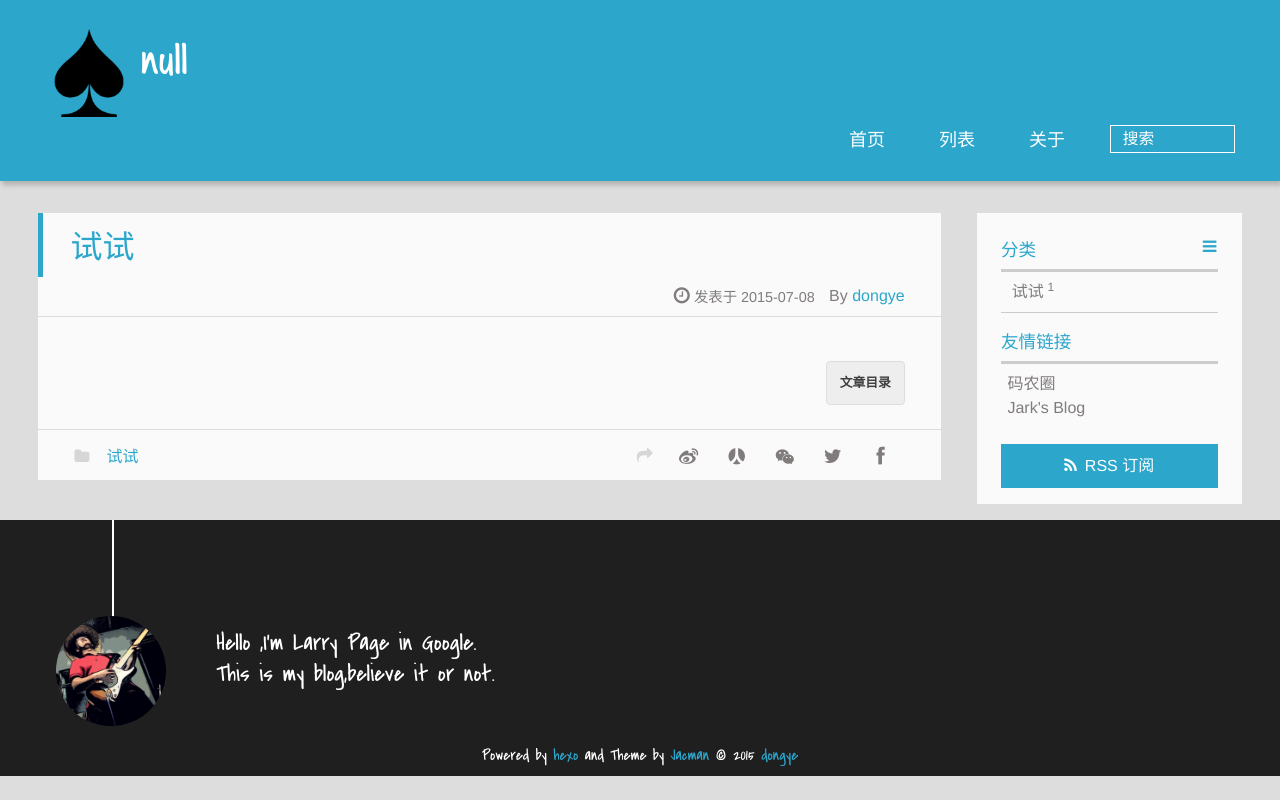
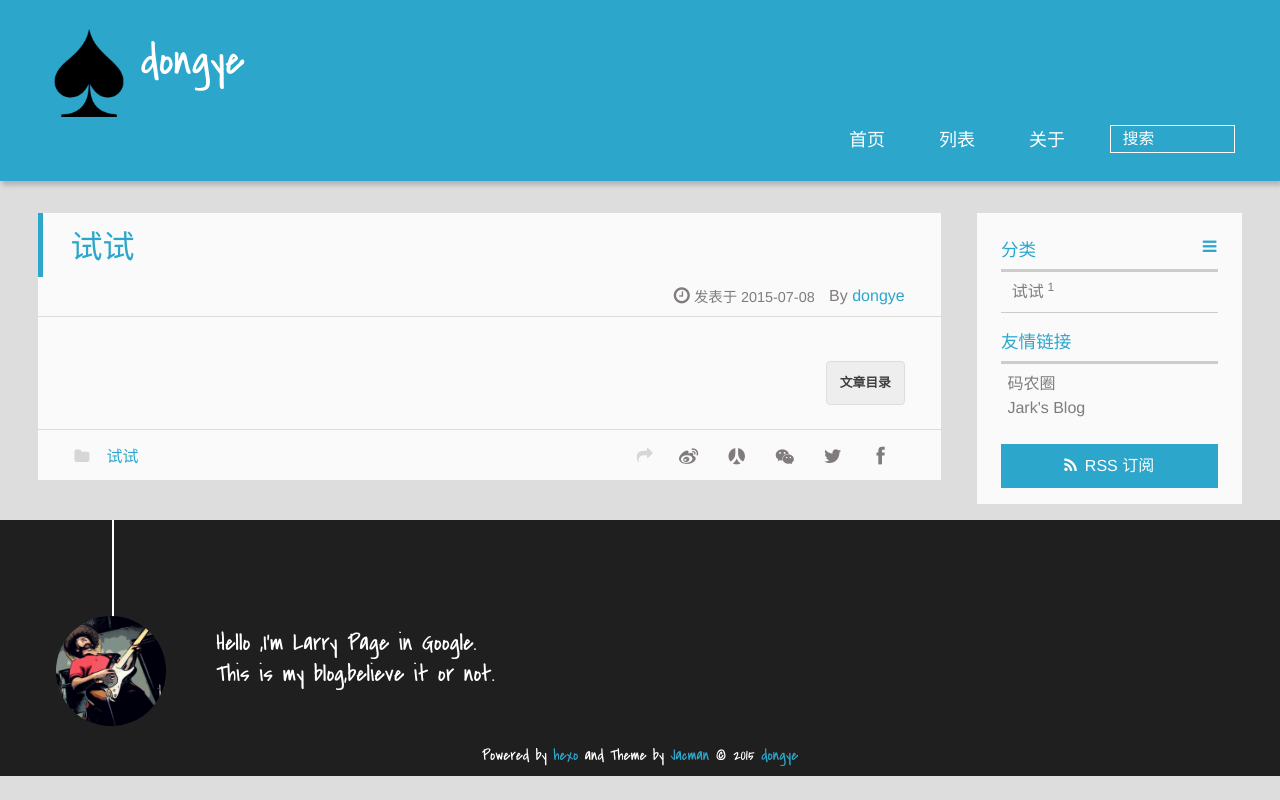
Before and after one commit to DonRoger/DonRoger.github.io, a plain HTML site: page 2015/07/08/试试/index.html in a window 1280 px wide. Drawn offline with Linux system fonts and the light colour scheme.

Commit message:
Site updated: 2015-07-08 13:51:43

```diff
--- a/2015/07/08/试试/index.html
+++ b/2015/07/08/试试/index.html
@@ -4,7 +4,7 @@
 <head>
   <meta charset="UTF-8">
 
-    <title>试试 | null</title>
+    <title>试试 | dongye</title>
     <meta name="viewport" content="width=device-width, initial-scale=1,user-scalable=no">
 
     <meta name="author" content="dongye">
@@ -15,7 +15,7 @@
 <meta property="og:type" content="article">
 <meta property="og:title" content="试试">
 <meta property="og:url" content="http://yoursite.com/2015/07/08/试试/index.html">
-<meta property="og:site_name">
+<meta property="og:site_name" content="dongye">
 <meta property="og:description">
 <meta property="og:updated_time" content="2015-07-08T05:41:25.000Z">
 <meta name="twitter:card" content="summary">
@@ -23,7 +23,7 @@
 <meta name="twitter:description">
 
 
-    <link rel="alternative" href="/atom.xml" title="null" type="application/atom+xml">
+    <link rel="alternative" href="/atom.xml" title="dongye" type="application/atom+xml">
 
 
     <link rel="icon" href="/img/favicon.ico">
@@ -41,11 +41,11 @@
 <div>
 
 			<div id="imglogo">
-				<a href="/"><img src="/img/logo.png" alt="null" title="null"/></a>
+				<a href="/"><img src="/img/logo.png" alt="dongye" title="dongye"/></a>
 			</div>
 
 			<div id="textlogo">
-				<h1 class="site-name"><a href="/" title="null">null</a></h1>
+				<h1 class="site-name"><a href="/" title="dongye">dongye</a></h1>
 				<h2 class="blog-motto"></h2>
 			</div>
 			<div class="navbar"><a class="navbutton navmobile" href="#" title="菜单">
@@ -117,7 +117,7 @@
 
 	<div class="article-share" id="share">
 
-	  <div data-url="http://yoursite.com/2015/07/08/试试/" data-title="试试 | null" data-tsina="null" class="share clearfix">
+	  <div data-url="http://yoursite.com/2015/07/08/试试/" data-title="试试 | dongye" data-tsina="null" class="share clearfix">
 	  </div>
 
 	</div>
--- a/index.html
+++ b/index.html
@@ -4,7 +4,7 @@
 <head>
   <meta charset="UTF-8">
 
-    <title>null</title>
+    <title>dongye</title>
     <meta name="viewport" content="width=device-width, initial-scale=1,user-scalable=no">
 
     <meta name="author" content="dongye">
@@ -13,16 +13,16 @@
 
     <meta name="description">
 <meta property="og:type" content="website">
-<meta property="og:title">
+<meta property="og:title" content="dongye">
 <meta property="og:url" content="http://yoursite.com/index.html">
-<meta property="og:site_name">
+<meta property="og:site_name" content="dongye">
 <meta property="og:description">
 <meta name="twitter:card" content="summary">
-<meta name="twitter:title">
+<meta name="twitter:title" content="dongye">
 <meta name="twitter:description">
 
 
-    <link rel="alternative" href="/atom.xml" title="null" type="application/atom+xml">
+    <link rel="alternative" href="/atom.xml" title="dongye" type="application/atom+xml">
 
 
     <link rel="icon" href="/img/favicon.ico">
@@ -40,11 +40,11 @@
 <div>
 
 			<div id="imglogo">
-				<a href="/"><img src="/img/logo.png" alt="null" title="null"/></a>
+				<a href="/"><img src="/img/logo.png" alt="dongye" title="dongye"/></a>
 			</div>
 
 			<div id="textlogo">
-				<h1 class="site-name"><a href="/" title="null">null</a></h1>
+				<h1 class="site-name"><a href="/" title="dongye">dongye</a></h1>
 				<h2 class="blog-motto"></h2>
 			</div>
 			<div class="navbar"><a class="navbutton navmobile" href="#" title="菜单">
```
Also changed, not shown: archives/2015/07/index.html (+7 -7 lines), archives/2015/index.html (+7 -7 lines), archives/index.html (+7 -7 lines), categories/试试/index.html (+7 -7 lines).
